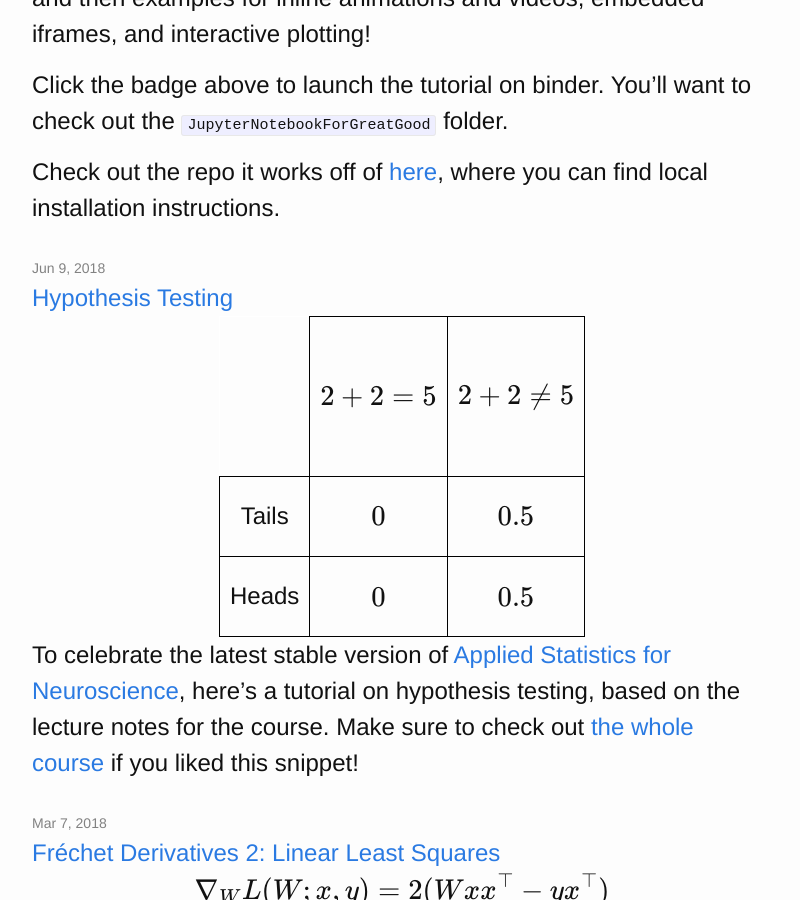
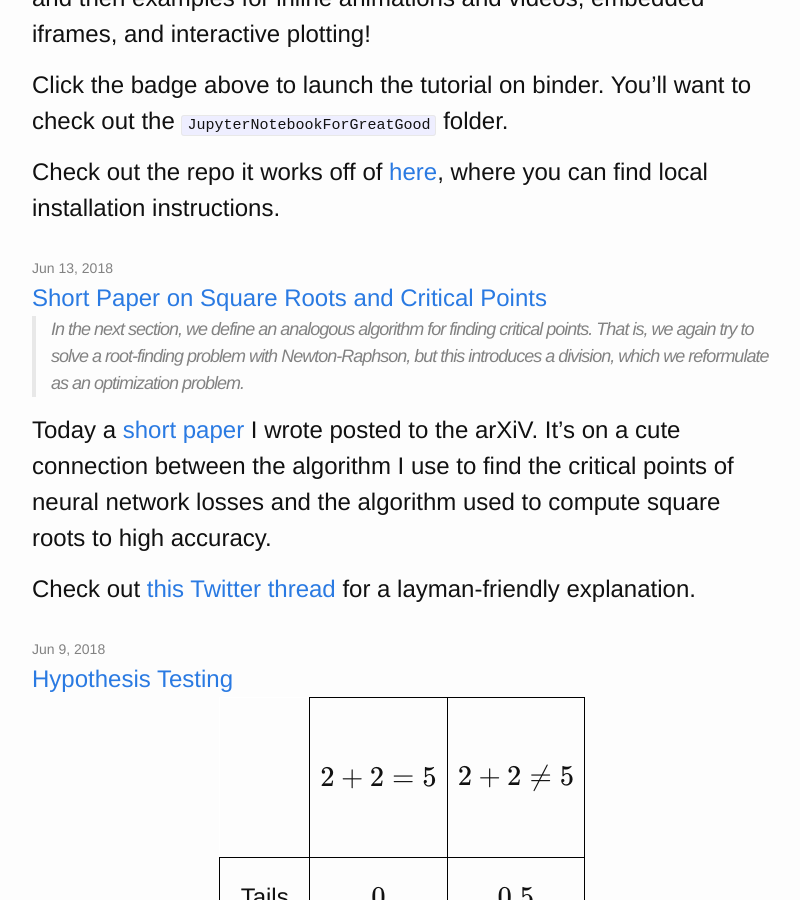
Before and after one commit to charlesfrye/charlesfrye.github.io, a Jekyll site: the page built from index.html, in a window 1280 px wide and 900 px high, scrolled down 2537 px. Shown: the whole window, without its empty margins (238-1038 px from the left). Built offline with Jekyll 4.4.1, drawn with Linux system fonts in a browser that asks for light colours; formulas are drawn with MathJax 3; comment, search, counter and statistics services are not loaded.

Commit message:
adds info on critical point papers

```diff
--- /dev/null
+++ b/_posts/2019-06-13-newtonmr-sqrt.markdown
@@ -0,0 +1,15 @@
+---
+layout: post
+title:	"Short Paper on Square Roots and Critical Points"
+date:	2018-06-13
+category: external
+---
+
+> In the next section, we define an analogous algorithm for finding critical points. That is, we again try to solve a root-finding problem with Newton-Raphson, but this introduces a division, which we reformulate as an optimization problem.
+
+Today a [short paper](https://arxiv.org/abs/1906.05273) I wrote posted to the arXiV.
+It's on a cute connection between the algorithm I use to find the critical points of neural network losses and the algorithm used to compute square roots to high accuracy.
+
+Check out [this Twitter thread](https://twitter.com/charles_irl/status/1139232020519768064) for a layman-friendly explanation.
+
+<!--exc-->
--- a/research.md
+++ b/research.md
@@ -17,6 +17,14 @@ which underlie many recent advances in machine learning and AI.
 My goal is to understand how the geometric properties of these surfaces,
 like their curvature,
 help give rise to the unreasonable effectiveness of neural networks.
+Check out
+[this arXiV paper](https://arxiv.org/abs/1901.10603)
+for an in-depth comparison of numerical algorithms
+for computing these quantities
+and
+[this tutorial](https://arxiv.org/abs/1906.05273)
+for a "derivation" of the best-performing algorithm
+as a slight upgrade to a method for computing square roots.
 
 ## The Development of Spontaneous Activity
 
```
